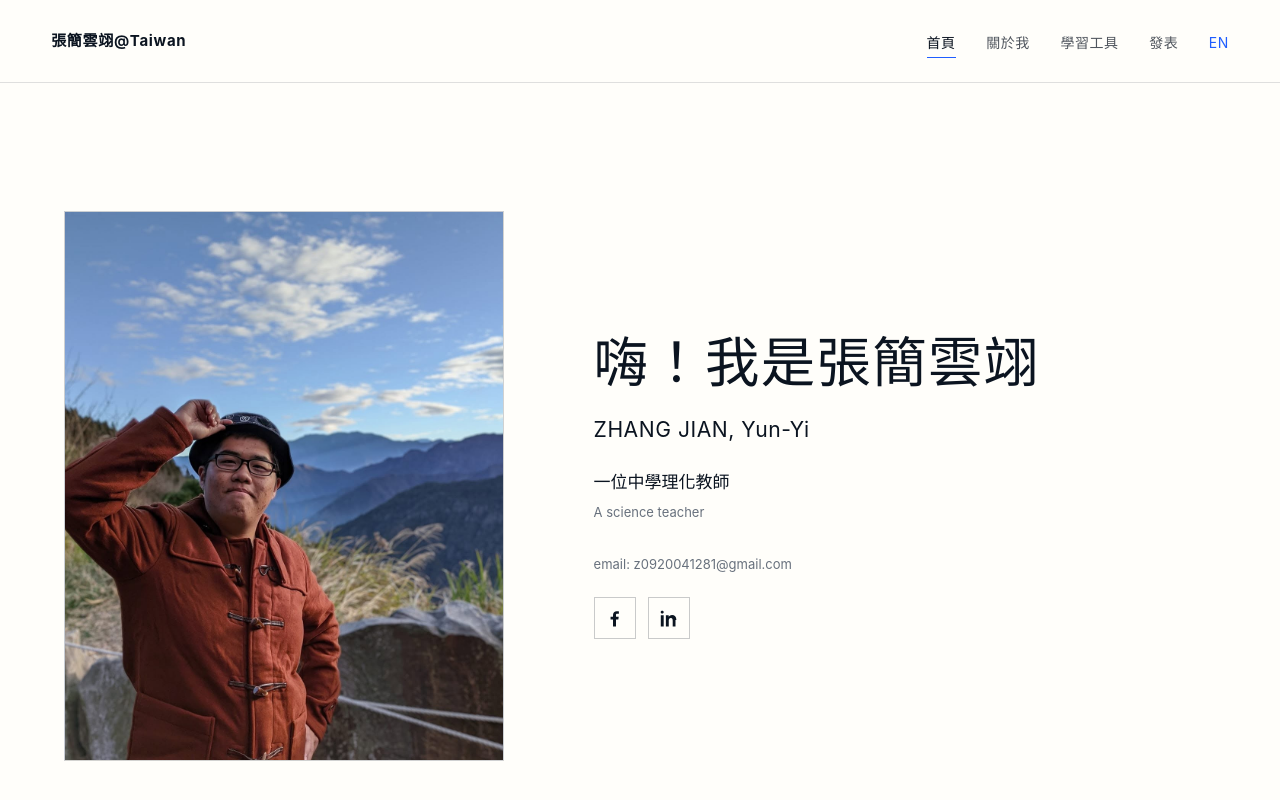
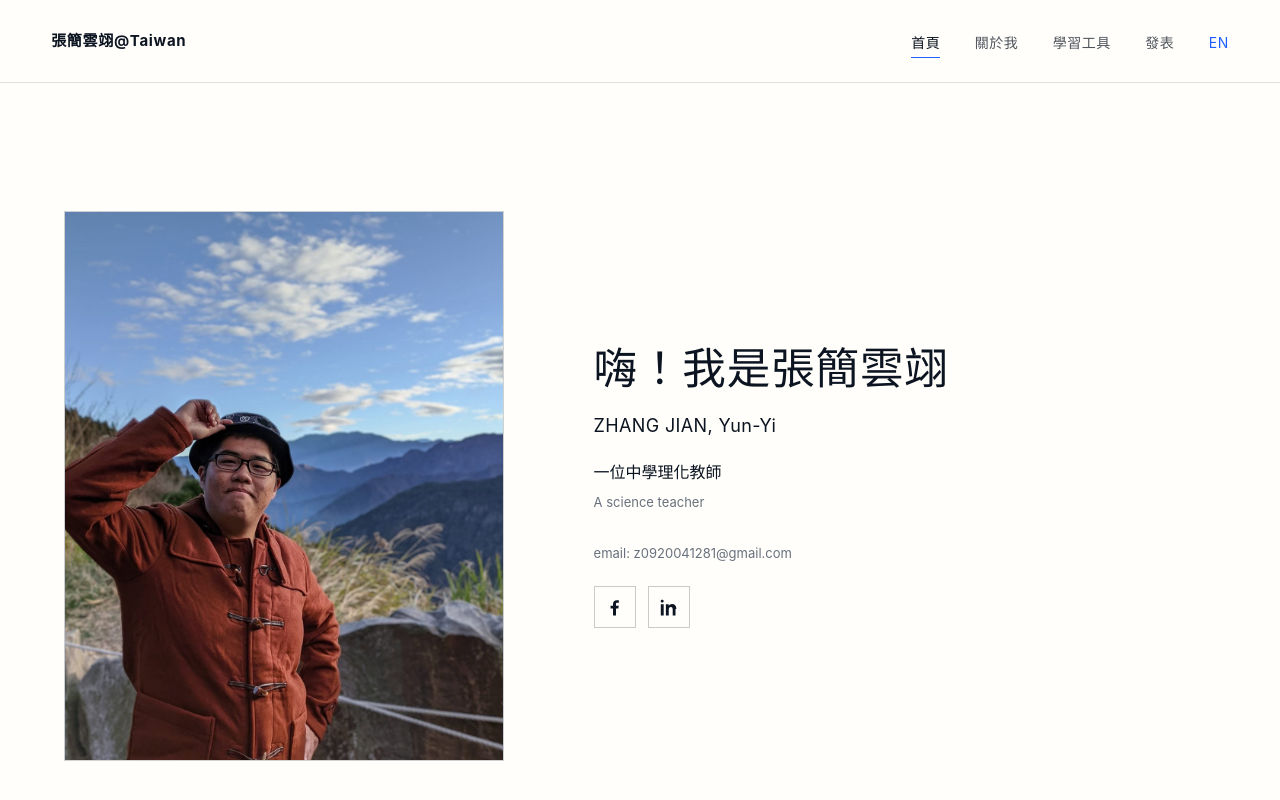
Before and after one commit to yunyizj/yunyizj.github.io, a Jekyll site: the page built from index.html, in a window 1280 px wide and 900 px high. Shown: the top 800 px of the window. Built offline with Jekyll 4.4.1, drawn with Linux system fonts in a browser that asks for light colours.

Commit message:
20260927_1938

```diff
--- a/_config.yml
+++ b/_config.yml
@@ -1,7 +1,7 @@
 title: "張簡雲翊 | ZHANG JIAN, Yun-Yi"
 description: "Personal academic and teaching website of ZHANG JIAN, Yun-Yi"
-url: ""
-baseurl: ""
+url: "https://yunyizj.github.io"
+baseurl: "/yunyizj"
 markdown: kramdown
 permalink: /articles/:year/:month/:day/:title/
 collections:
--- a/assets/style.css
+++ b/assets/style.css
@@ -18,11 +18,11 @@
 a{color:inherit;text-decoration:none}
 img{display:block;max-width:100%}
 button,input,textarea{font:inherit}
-.site-header{position:sticky;top:0;z-index:60;min-height:var(--header-height);padding:0 clamp(24px,4vw,72px);display:flex;align-items:center;background:rgba(255,254,250,.97);border-bottom:1px solid var(--line);backdrop-filter:blur(14px);-webkit-backdrop-filter:blur(14px)}
-.site-brand{flex:0 0 auto;display:flex;align-items:center}
+.site-header{position:sticky;top:0;z-index:60;min-height:var(--header-height);padding:0 clamp(24px,4vw,72px);display:flex;align-items:center;width:100%;background:rgba(255,254,250,.97);border-bottom:1px solid var(--line);backdrop-filter:blur(14px);-webkit-backdrop-filter:blur(14px)}
+.site-brand{flex:0 0 auto;display:flex;align-items:center;margin-right:auto}
 .site-brand-zh{font-size:15px;font-weight:650;letter-spacing:.045em;white-space:nowrap}
 
-.top-nav{margin-left:auto;display:flex;align-items:center;gap:clamp(22px,2.4vw,38px);white-space:nowrap;overflow-x:auto;scrollbar-width:none}
+.top-nav{margin-left:auto;display:flex;align-items:center;justify-content:flex-end;gap:clamp(24px,2.7vw,42px);white-space:nowrap;overflow-x:auto;scrollbar-width:none}
 .top-nav::-webkit-scrollbar{display:none}
 .top-nav a{position:relative;padding:31px 0 28px;font-size:14px;letter-spacing:.035em;color:rgba(11,20,32,.72);transition:color .25s ease}
 .top-nav a::after{content:"";position:absolute;left:0;right:100%;bottom:24px;height:1px;background:var(--accent);transition:right .3s cubic-bezier(.22,1,.36,1)}
@@ -36,10 +36,10 @@
 .hero-photo img{width:100%;height:100%;object-fit:cover}
 .photo-placeholder{width:100%;height:100%;display:flex;align-items:center;justify-content:center;text-align:center;padding:28px;color:var(--muted);font-size:12px;letter-spacing:.08em;text-transform:uppercase}
 .kicker{display:block;margin-bottom:14px;font-size:10px;letter-spacing:.24em;text-transform:uppercase;color:var(--accent)}
-.hero-title{font-size:clamp(38px,4.25vw,62px);font-weight:450;letter-spacing:.025em;line-height:1.12}
+.hero-title{font-size:clamp(34px,3.4vw,52px);font-weight:450;letter-spacing:.02em;line-height:1.16}
 .hero-title a{border-bottom:1px solid transparent;transition:border-color .25s ease}.hero-title a:hover{border-color:var(--ink)}
-.hero-name-en{margin-top:20px;font-size:clamp(19px,1.65vw,25px);letter-spacing:.025em}
-.hero-role{margin-top:20px;font-size:clamp(17px,1.25vw,20px);font-weight:500}
+.hero-name-en{margin-top:18px;font-size:clamp(18px,1.35vw,23px);letter-spacing:.02em}
+.hero-role{margin-top:18px;font-size:clamp(16px,1.05vw,18px);font-weight:500}
 .hero-role-en{margin-top:6px;color:var(--muted);font-size:13px}
 .hero-email{margin-top:30px;font-size:13px;color:var(--muted)}
 .social-row{display:flex;flex-wrap:wrap;gap:12px;margin-top:22px}
@@ -72,3 +72,10 @@
 .social-icon{width:42px;height:42px;border:1px solid var(--line-strong);display:inline-flex;align-items:center;justify-content:center;background:var(--paper-2);transition:transform .2s ease,border-color .2s ease,color .2s ease;color:var(--ink)}
 .social-icon svg{width:21px;height:21px;fill:currentColor}
 .social-icon:hover{transform:translateY(-2px);border-color:var(--accent);color:var(--accent)}
+
+
+@media (min-width: 761px){
+  .site-header{display:flex}
+  .site-brand{margin-right:auto}
+  .top-nav{margin-left:auto;justify-content:flex-end}
+}
```
Also changed, not shown: 404.html (added, +11 -0 lines), README.md.
